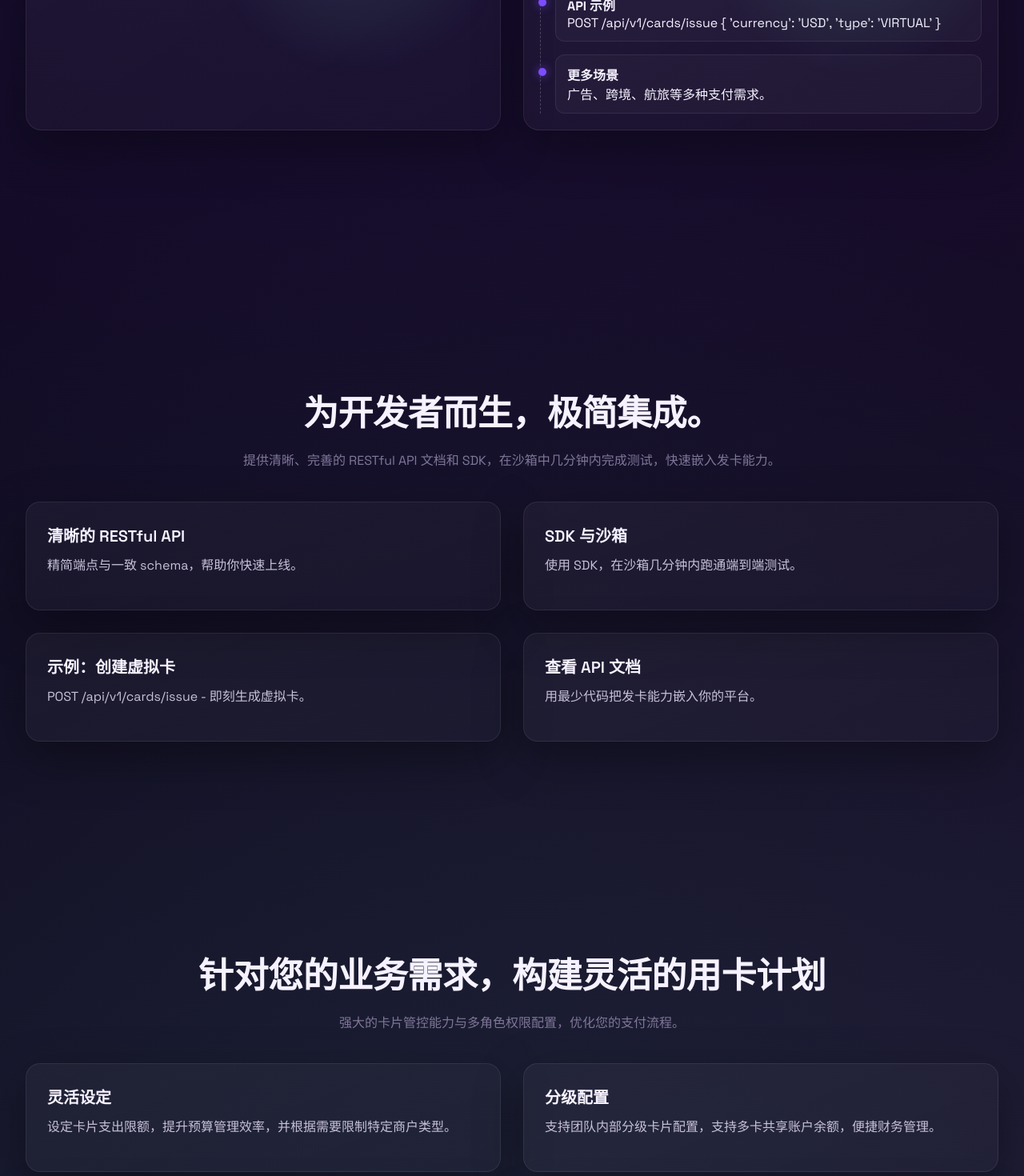
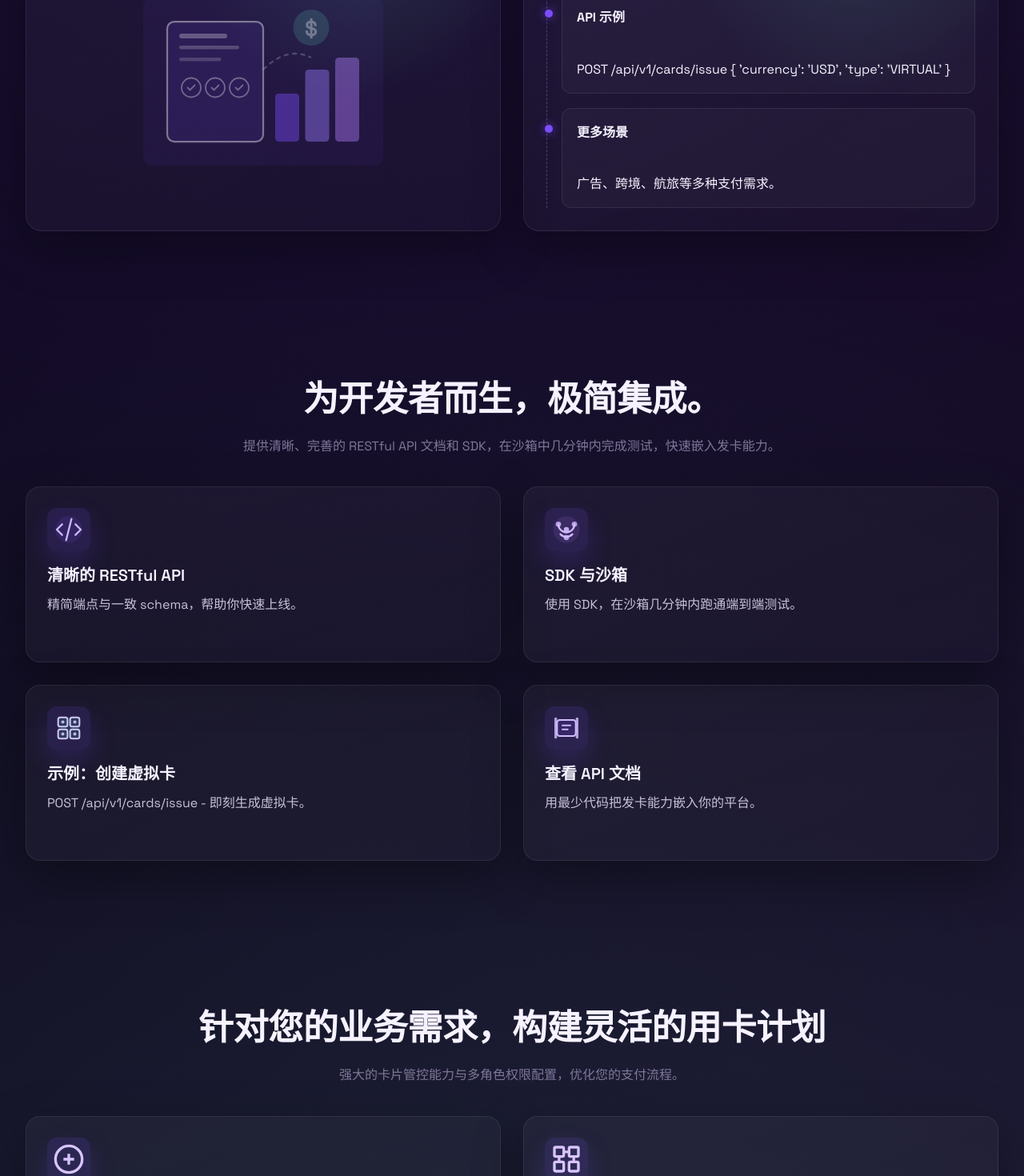
Before and after one commit to JeeBoom/elaypay, a Vue app: page / in a window 1280 px wide. Shown: the part 2260-3730 px from the top of the page at 80% size. Built offline with nearby package versions, Linux system fonts and the light colour scheme.

Commit message:
增加内容对应的图标

```diff
--- a/src/components/ManagementSection.vue
+++ b/src/components/ManagementSection.vue
@@ -4,10 +4,10 @@ import { useI18n } from 'vue-i18n';
 const { t } = useI18n();
 
 const managementFeatures = [
-  { titleKey: "feature1_title", bodyKey: "feature1_body" },
-  { titleKey: "feature2_title", bodyKey: "feature2_body" },
-  { titleKey: "feature3_title", bodyKey: "feature3_body" },
-  { titleKey: "feature4_title", bodyKey: "feature4_body" },
+  { titleKey: "feature1_title", bodyKey: "feature1_body", icon: "control" },
+  { titleKey: "feature2_title", bodyKey: "feature2_body", icon: "hierarchy" },
+  { titleKey: "feature3_title", bodyKey: "feature3_body", icon: "alert" },
+  { titleKey: "feature4_title", bodyKey: "feature4_body", icon: "team" },
 ];
 
 const scenarios = [
@@ -34,6 +34,33 @@ const scenarios = [
         :key="feature.titleKey"
         class="card tilt reveal"
       >
+        <div class="card-icon">
+          <!-- Control icon -->
+          <svg v-if="feature.icon === 'control'" width="40" height="40" viewBox="0 0 24 24" fill="none" stroke="currentColor" stroke-width="2">
+            <circle cx="12" cy="12" r="10"/>
+            <path d="M12 8v8M8 12h8"/>
+          </svg>
+          <!-- Hierarchy icon -->
+          <svg v-else-if="feature.icon === 'hierarchy'" width="40" height="40" viewBox="0 0 24 24" fill="none" stroke="currentColor" stroke-width="2">
+            <rect x="3" y="3" width="7" height="7" rx="1"/>
+            <rect x="14" y="3" width="7" height="7" rx="1"/>
+            <rect x="14" y="14" width="7" height="7" rx="1"/>
+            <rect x="3" y="14" width="7" height="7" rx="1"/>
+            <path d="M10 6.5h4M17.5 10v4M6.5 10v4"/>
+          </svg>
+          <!-- Alert/Bell icon -->
+          <svg v-else-if="feature.icon === 'alert'" width="40" height="40" viewBox="0 0 24 24" fill="none" stroke="currentColor" stroke-width="2">
+            <path d="M18 8A6 6 0 0 0 6 8c0 7-3 9-3 9h18s-3-2-3-9"/>
+            <path d="M13.73 21a2 2 0 0 1-3.46 0"/>
+          </svg>
+          <!-- Team/Users icon -->
+          <svg v-else-if="feature.icon === 'team'" width="40" height="40" viewBox="0 0 24 24" fill="none" stroke="currentColor" stroke-width="2">
+            <path d="M17 21v-2a4 4 0 0 0-4-4H5a4 4 0 0 0-4 4v2"/>
+            <circle cx="9" cy="7" r="4"/>
+            <path d="M23 21v-2a4 4 0 0 0-3-3.87"/>
+            <path d="M16 3.13a4 4 0 0 1 0 7.75"/>
+          </svg>
+        </div>
         <h3 :data-i18n="feature.titleKey">{{ t(feature.titleKey) }}</h3>
         <p :data-i18n="feature.bodyKey">{{ t(feature.bodyKey) }}</p>
       </div>
--- a/src/components/SecuritySection.vue
+++ b/src/components/SecuritySection.vue
@@ -8,6 +8,7 @@ const securityPanels = [
     titleKey: "panel1_title",
     bodyKey: "panel1_body",
     badges: ["panel1_badge1", "panel1_badge2", "panel1_badge3"],
+    icon: "advertising",
   },
   {
     titleKey: "panel2_title",
@@ -17,6 +18,7 @@ const securityPanels = [
       { titleKey: "timeline_in_title", body: "POST /api/v1/cards/issue { 'currency': 'USD', 'type': 'VIRTUAL' }" },
       { titleKey: "timeline_post_title", bodyKey: "timeline_post_body" },
     ],
+    icon: "ecommerce",
   },
 ];
 </script>
@@ -37,7 +39,7 @@ const securityPanels = [
       >
         <h4 :data-i18n="panel.titleKey">{{ t(panel.titleKey) }}</h4>
         <p :data-i18n="panel.bodyKey">{{ t(panel.bodyKey) }}</p>
-        <div v-if="panel.badges" class="badge-row" style="margin-top: 12px">
+        <div v-if="panel.badges" class="badge-row" style="margin-top: 16px">
           <span
             v-for="badge in panel.badges"
             :key="badge"
@@ -46,10 +48,77 @@ const securityPanels = [
             >{{ t(badge) }}</span
           >
         </div>
+
+        <!-- Large decorative illustration for advertising panel -->
+        <div v-if="panel.icon === 'advertising'" class="panel-illustration">
+          <svg viewBox="0 0 200 140" fill="none" xmlns="http://www.w3.org/2000/svg">
+            <!-- Background gradient -->
+            <rect width="200" height="140" rx="8" fill="url(#panel-bg)" opacity="0.1"/>
+
+            <!-- Main ad card -->
+            <rect x="20" y="20" width="80" height="100" rx="6" fill="url(#card-grad)" opacity="0.15"/>
+            <rect x="20" y="20" width="80" height="100" rx="6" stroke="currentColor" stroke-width="1.5" opacity="0.6"/>
+
+            <!-- Card details -->
+            <rect x="30" y="30" width="40" height="4" rx="2" fill="currentColor" opacity="0.4"/>
+            <rect x="30" y="40" width="50" height="3" rx="1.5" fill="currentColor" opacity="0.3"/>
+            <rect x="30" y="50" width="35" height="3" rx="1.5" fill="currentColor" opacity="0.25"/>
+
+            <!-- Platform icons -->
+            <circle cx="40" cy="75" r="8" stroke="currentColor" stroke-width="1.2" opacity="0.5"/>
+            <path d="M37 75l2 2 4-4" stroke="currentColor" stroke-width="1.2" stroke-linecap="round" opacity="0.5"/>
+
+            <circle cx="60" cy="75" r="8" stroke="currentColor" stroke-width="1.2" opacity="0.5"/>
+            <path d="M57 75l2 2 4-4" stroke="currentColor" stroke-width="1.2" stroke-linecap="round" opacity="0.5"/>
+
+            <circle cx="80" cy="75" r="8" stroke="currentColor" stroke-width="1.2" opacity="0.5"/>
+            <path d="M77 75l2 2 4-4" stroke="currentColor" stroke-width="1.2" stroke-linecap="round" opacity="0.5"/>
+
+            <!-- Budget bar chart -->
+            <rect x="110" y="80" width="20" height="40" rx="3" fill="url(#bar1)" opacity="0.6"/>
+            <rect x="135" y="60" width="20" height="60" rx="3" fill="url(#bar2)" opacity="0.6"/>
+            <rect x="160" y="50" width="20" height="70" rx="3" fill="url(#bar3)" opacity="0.6"/>
+
+            <!-- Connecting lines -->
+            <path d="M100 60 Q120 40 140 50" stroke="currentColor" stroke-width="1.5" stroke-dasharray="4 3" opacity="0.3"/>
+
+            <!-- Money symbol -->
+            <circle cx="140" cy="25" r="15" fill="url(#money-grad)" opacity="0.2"/>
+            <text x="140" y="32" text-anchor="middle" font-size="18" font-weight="600" fill="currentColor" opacity="0.5">$</text>
+
+            <defs>
+              <linearGradient id="panel-bg" x1="0" y1="0" x2="200" y2="140">
+                <stop stop-color="#7C4DFF"/>
+                <stop offset="1" stop-color="#B17CFF"/>
+              </linearGradient>
+              <linearGradient id="card-grad" x1="20" y1="20" x2="100" y2="120">
+                <stop stop-color="#7C4DFF"/>
+                <stop offset="1" stop-color="#FF7AD1"/>
+              </linearGradient>
+              <linearGradient id="bar1" x1="120" y1="80" x2="120" y2="120">
+                <stop stop-color="#7C4DFF"/>
+                <stop offset="1" stop-color="#9A7BFF"/>
+              </linearGradient>
+              <linearGradient id="bar2" x1="145" y1="60" x2="145" y2="120">
+                <stop stop-color="#9A7BFF"/>
+                <stop offset="1" stop-color="#B17CFF"/>
+              </linearGradient>
+              <linearGradient id="bar3" x1="170" y1="50" x2="170" y2="120">
+                <stop stop-color="#B17CFF"/>
+                <stop offset="1" stop-color="#FF7AD1"/>
+              </linearGradient>
+              <linearGradient id="money-grad" x1="125" y1="10" x2="155" y2="40">
+                <stop stop-color="#6EF7D5"/>
+                <stop offset="1" stop-color="#7C4DFF"/>
+              </linearGradient>
+            </defs>
+          </svg>
+        </div>
+
         <div
           v-if="panel.timeline"
           class="timeline"
-          style="margin-top: 16px"
+          style="margin-top: 20px"
         >
           <div
             v-for="item in panel.timeline"
--- a/src/components/WorkflowSection.vue
+++ b/src/components/WorkflowSection.vue
@@ -4,10 +4,10 @@ import { useI18n } from 'vue-i18n';
 const { t } = useI18n();
 
 const workflowCards = [
-  { titleKey: "flow1_title", bodyKey: "flow1_body" },
-  { titleKey: "flow2_title", bodyKey: "flow2_body" },
-  { titleKey: "flow3_title", bodyKey: "flow3_body" },
-  { titleKey: "flow4_title", bodyKey: "flow4_body" },
+  { titleKey: "flow1_title", bodyKey: "flow1_body", icon: "api" },
+  { titleKey: "flow2_title", bodyKey: "flow2_body", icon: "webhook" },
+  { titleKey: "flow3_title", bodyKey: "flow3_body", icon: "dashboard" },
+  { titleKey: "flow4_title", bodyKey: "flow4_body", icon: "sdk" },
 ];
 </script>
 
@@ -25,6 +25,65 @@ const workflowCards = [
         :key="card.titleKey"
         class="card tilt reveal"
       >
+        <div class="card-icon" aria-hidden="true">
+          <svg v-if="card.icon === 'api'" width="40" height="40" viewBox="0 0 24 24" fill="none">
+            <path d="M7 8l-4 4 4 4M17 8l4 4-4 4M14 4l-4 16" stroke="currentColor" stroke-width="1.4" stroke-linecap="round" stroke-linejoin="round"/>
+            <circle cx="12" cy="12" r="10" fill="url(#grad-api)" opacity="0.12"/>
+            <defs>
+              <linearGradient id="grad-api" x1="2" y1="2" x2="22" y2="22">
+                <stop stop-color="#7C4DFF"/>
+                <stop offset="1" stop-color="#6EF7D5"/>
+              </linearGradient>
+            </defs>
+          </svg>
+
+          <svg v-else-if="card.icon === 'webhook'" width="40" height="40" viewBox="0 0 24 24" fill="none">
+            <path d="M18 8a6 6 0 0 1-7.7 5.8M6 8a6 6 0 0 0 7.7 5.8M7.5 15.5a6 6 0 0 0 9 0" stroke="currentColor" stroke-width="1.4" stroke-linecap="round"/>
+            <circle cx="12" cy="12" r="2" fill="currentColor" opacity="0.9"/>
+            <circle cx="6" cy="8" r="2" fill="currentColor" opacity="0.8"/>
+            <circle cx="18" cy="8" r="2" fill="currentColor" opacity="0.8"/>
+            <circle cx="12" cy="18" r="2" fill="currentColor" opacity="0.8"/>
+            <rect x="2" y="2" width="20" height="20" rx="10" fill="url(#grad-webhook)" opacity="0.12"/>
+            <defs>
+              <linearGradient id="grad-webhook" x1="2" y1="2" x2="22" y2="22">
+                <stop stop-color="#B17CFF"/>
+                <stop offset="1" stop-color="#7C4DFF"/>
+              </linearGradient>
+            </defs>
+          </svg>
+
+          <svg v-else-if="card.icon === 'dashboard'" width="40" height="40" viewBox="0 0 24 24" fill="none">
+            <rect x="4" y="4" width="7" height="7" rx="1.5" stroke="currentColor" stroke-width="1.2"/>
+            <rect x="13" y="4" width="7" height="7" rx="1.5" stroke="currentColor" stroke-width="1.2"/>
+            <rect x="4" y="13" width="7" height="7" rx="1.5" stroke="currentColor" stroke-width="1.2"/>
+            <rect x="13" y="13" width="7" height="7" rx="1.5" stroke="currentColor" stroke-width="1.2"/>
+            <circle cx="7.5" cy="7.5" r="1.2" fill="currentColor" opacity="0.9"/>
+            <circle cx="16.5" cy="7.5" r="1.2" fill="currentColor" opacity="0.9"/>
+            <circle cx="7.5" cy="16.5" r="1.2" fill="currentColor" opacity="0.9"/>
+            <circle cx="16.5" cy="16.5" r="1.2" fill="currentColor" opacity="0.9"/>
+            <rect x="4" y="4" width="16" height="16" rx="2" fill="url(#grad-dashboard)" opacity="0.12"/>
+            <defs>
+              <linearGradient id="grad-dashboard" x1="4" y1="4" x2="20" y2="20">
+                <stop stop-color="#6EF7D5"/>
+                <stop offset="1" stop-color="#7C4DFF"/>
+              </linearGradient>
+            </defs>
+          </svg>
+
+          <svg v-else width="40" height="40" viewBox="0 0 24 24" fill="none">
+            <rect x="5" y="6" width="14" height="12" rx="2" stroke="currentColor" stroke-width="1.2"/>
+            <path d="M9 10h6M9 13h4" stroke="currentColor" stroke-width="1.2" stroke-linecap="round"/>
+            <rect x="3" y="4" width="2" height="16" rx="1" fill="currentColor" opacity="0.8"/>
+            <rect x="19" y="4" width="2" height="16" rx="1" fill="currentColor" opacity="0.8"/>
+            <rect x="5" y="6" width="14" height="12" rx="2" fill="url(#grad-sdk)" opacity="0.12"/>
+            <defs>
+              <linearGradient id="grad-sdk" x1="5" y1="6" x2="19" y2="18">
+                <stop stop-color="#7C4DFF"/>
+                <stop offset="1" stop-color="#B17CFF"/>
+              </linearGradient>
+            </defs>
+          </svg>
+        </div>
         <h3 :data-i18n="card.titleKey">{{ t(card.titleKey) }}</h3>
         <p :data-i18n="card.bodyKey">{{ t(card.bodyKey) }}</p>
       </div>
--- a/src/i18n.js
+++ b/src/i18n.js
@@ -57,7 +57,7 @@ const messages = {
     security_heading: 'Powering payment scenarios across industries',
     security_lead: 'Dedicated cards and controls for advertising, cross-border commerce, and travel bookings.',
     panel1_title: 'Advertising media buy',
-    panel1_body: 'Generate dedicated ad payment cards for Facebook, Google Ads and more, isolating risk and managing multi-account budgets.',
+    panel1_body: 'Generate dedicated ad payment cards for Facebook, Google Ads, TikTok, and more. Each card isolates spending risk, prevents account-level freezes, and enables granular budget controls. Track spend per campaign, per platform, or per client with real-time alerts and automated limits.',
     panel1_badge1: 'Dedicated cards',
     panel1_badge2: 'Risk isolation',
     panel1_badge3: 'Budget friendly',
@@ -191,7 +191,7 @@ const messages = {
     security_heading: '赋能各行业的支付场景',
     security_lead: '广告投放、跨境电商、航旅预订等，专属卡与精细化管控。',
     panel1_title: '广告媒体采购 (Media Buy)',
-    panel1_body: '为 Facebook, Google Ads 等平台快速生成独立的广告支付卡，隔离风险，轻松管理多账户预算。',
+    panel1_body: '为 Facebook、Google Ads、TikTok 等主流广告平台快速生成独立的广告支付卡。每张卡片独立隔离消费风险，避免账户级别冻结，支持精细化预算控制。按活动、平台或客户维度追踪支出，实时预警与自动限额，让广告投放更安全、更高效。',
     panel1_badge1: '独立支付卡',
     panel1_badge2: '风险隔离',
     panel1_badge3: '预算管理',
--- a/src/style.css
+++ b/src/style.css
@@ -728,6 +728,7 @@ nav a:hover {
     background 0.25s ease;
   display: flex;
   flex-direction: column;
+  min-height: 220px;
 }
 
 .card::before {
@@ -799,6 +800,20 @@ nav a:hover {
   box-shadow: 0 18px 42px rgba(124, 77, 255, 0.28);
 }
 
+.panel-illustration {
+  margin-top: 24px;
+  opacity: 0.72;
+  display: flex;
+  justify-content: center;
+  align-items: center;
+}
+
+.panel-illustration svg {
+  width: 100%;
+  max-width: 300px;
+  height: auto;
+}
+
 @media (max-width: 768px) {
   .grid,
   .product-grid {
@@ -836,7 +851,7 @@ nav a:hover {
 .panel {
   border: 1px solid var(--stroke);
   border-radius: 20px;
-  padding: 20px;
+  padding: 28px;
   background: linear-gradient(
     145deg,
     rgba(255, 255, 255, 0.04),
@@ -845,6 +860,7 @@ nav a:hover {
   box-shadow: var(--shadow);
   position: relative;
   overflow: hidden;
+  min-height: 240px;
 }
 
 .panel::after {
@@ -861,7 +877,7 @@ nav a:hover {
 }
 
 .panel h4 {
-  margin: 0 0 10px;
+  margin: 0 0 14px;
   font-size: 20px;
   font-weight: 600;
 }
@@ -869,22 +885,23 @@ nav a:hover {
 .panel p {
   margin: 0;
   color: var(--text-2);
-  line-height: 1.55;
+  line-height: 1.65;
 }
 
 .timeline {
   border-left: 1px dashed rgba(255, 255, 255, 0.2);
   padding-left: 18px;
   display: grid;
-  gap: 16px;
+  gap: 18px;
 }
 
 .timeline-item {
   position: relative;
-  padding: 12px 14px;
+  padding: 16px 18px;
   border-radius: 12px;
   border: 1px solid var(--stroke);
   background: rgba(255, 255, 255, 0.03);
+  line-height: 1.7;
 }
 
 .timeline-item::before {
@@ -895,8 +912,18 @@ nav a:hover {
   border-radius: 50%;
   background: var(--accent);
   left: -22px;
-  top: 16px;
+  top: 20px;
   box-shadow: 0 0 12px rgba(124, 77, 255, 0.7);
+}
+
+.timeline-item strong {
+  display: block;
+  margin-bottom: 6px;
+}
+
+.timeline-item span {
+  display: block;
+  margin-top: 4px;
 }
 
 .cta {
```
